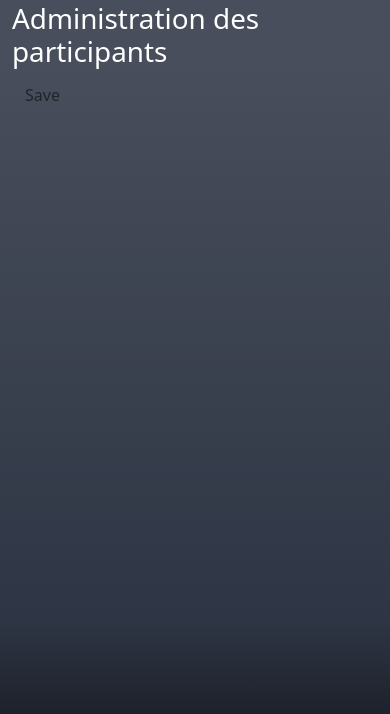
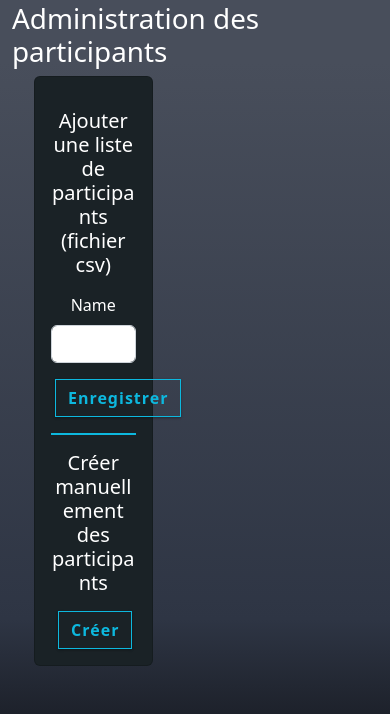
Before and after one commit to Tiphritos/Sortir.com, a Symfony app: template templates/participant/index.html.twig in a window 390 px wide. Shown: the part 64-778 px from the top of the page. Run offline with Twig, Linux system fonts and the light colour scheme; the template is opened without the code that fills it, so the values that code supplies are empty; form fields are guessed from the names that the template uses; some libraries are stand-ins or nearby versions; some web fonts are replaced.

Commit message:
Travail sur le front et sur l'affichage administrateur participant

```diff
--- a/src/Controller/SortieController.php
+++ b/src/Controller/SortieController.php
@@ -73,10 +73,13 @@ class SortieController extends AbstractController
     {
         $lieu =  $lieuRepository ->findOneBy(['id' => $sortie->getLieuxNoLieu()]);
         $inscriptions = $inscriptionRepository ->findBy(['sortie_id'=>$sortie->getId()]);
+        $nbredeParticipant = count($inscriptions);
+
         return $this->render('sortie/show.html.twig', [
             'sortie' => $sortie,
             'lieu'=> $lieu,
-            'inscriptions'=>$inscriptions
+            'inscriptions'=>$inscriptions,
+            'nbreDeParticipant'=>  $nbredeParticipant
         ]);
     }
 
--- a/templates/base.html.twig
+++ b/templates/base.html.twig
@@ -18,7 +18,9 @@
         Logo
     </div>
     <div class="offset-1 col-2 ">
+
         <h1 class="titrePrincipal">Sortie <span id="com" class="">.com</span></h1>
+
     </div>
 
 
@@ -62,7 +64,7 @@
     </div>
 </div>
     <div class="row d-none d-lg-block">
-        <div class="offset-11 col-1">
+        <div class="offset-11 col-1" >
             <input type="checkbox" class="checkbox" id="chk" />
             <label class="label" for="chk">
                 <i class="fas fa-moon"></i>
@@ -74,7 +76,7 @@
 
     {% block body %}{% endblock %}
 
-    {% block javascripts %}{% endblock %}
+
 
 
     <script src="{{ asset('js/script.js') }}" ></script>
--- a/templates/participant/index.html.twig
+++ b/templates/participant/index.html.twig
@@ -3,15 +3,48 @@
 {% block body %}
     <h1>Administration des participants</h1>
 
-        {{ include('participant/formCsv.html.twig') }}
+    <div class="container ">
 
-    {% for part in participants  %}
+        <div class="row ">
+            <div class="col-5">
+                <div class="card mb-4 couleurFond">
+                    <div class="card-body text-center">
+                        <h5 class="my-3 ">  Ajouter une liste de participants (fichier csv)</h5>
+                        {{ form_start(form) }}
+                        {{ form_row(form.name) }}
+                        <button class="btn btn-outline-primary ms-1">{{ button_label|default('Enregistrer') }}</button>
+                        {{ form_end(form) }}
+                        <hr class="soulignage">
+                        <h5 class="my-3 ">  Créer manuellement des participants </h5>
+                        <a href="{{ path('app_participant_new')}}" class="btn btn-outline-primary ms-1"> Créer </a>
+                    </div>
+                </div>
+            </div>
+            <div class="col-7">
+                <div class="row">
+                    {% for part in participants  %}
 
-        <div>
-            <h2> <a href="{{ path('app_participant_show', {'id': part.id}) }}">{{ part.nom }} {{ part.prenom }}</a></h2>
+                        <div class=" col-3">
+                            <div class="card mb-4 couleurFond">
+                                <div class="card-body text-center">
+                                    {%if part.urlPhoto %}
+                                        <img src="{{ asset('uploads/images/'~ part.urlPhoto) }}" alt="avatar"
+                                             class="rounded-circle img-fluid imgcard">
+                                    {% else %}
+                                        <img src="{{ asset('uploads/images/ProfilDefault.png')}}" alt="avatar"
+                                             class="rounded-circle img-fluid imgcard">
+                                    {% endif %}
+                                    <h5 class="my-3 "><a href="{{ path('app_participant_show', {'id': part.id}) }}">{{part.pseudo}} </a> </h5>
 
+                                </div>
+                            </div>
+
+                        </div>
+
+
+                    {% endfor %}
+                </div>
+            </div>
         </div>
-        <a href="{{ path('app_accueil') }}" class="btnAffichageRetourAccueil">Retour à l'accueil</a>
-    {% endfor %}
-
+    </div>
 {%  endblock %}
```
Also changed, not shown: templates/participant/_form.html.twig (+0 -13 lines), templates/participant/show.html.twig (+6 -1 lines), templates/sortie/show.html.twig (+5 -4 lines).
